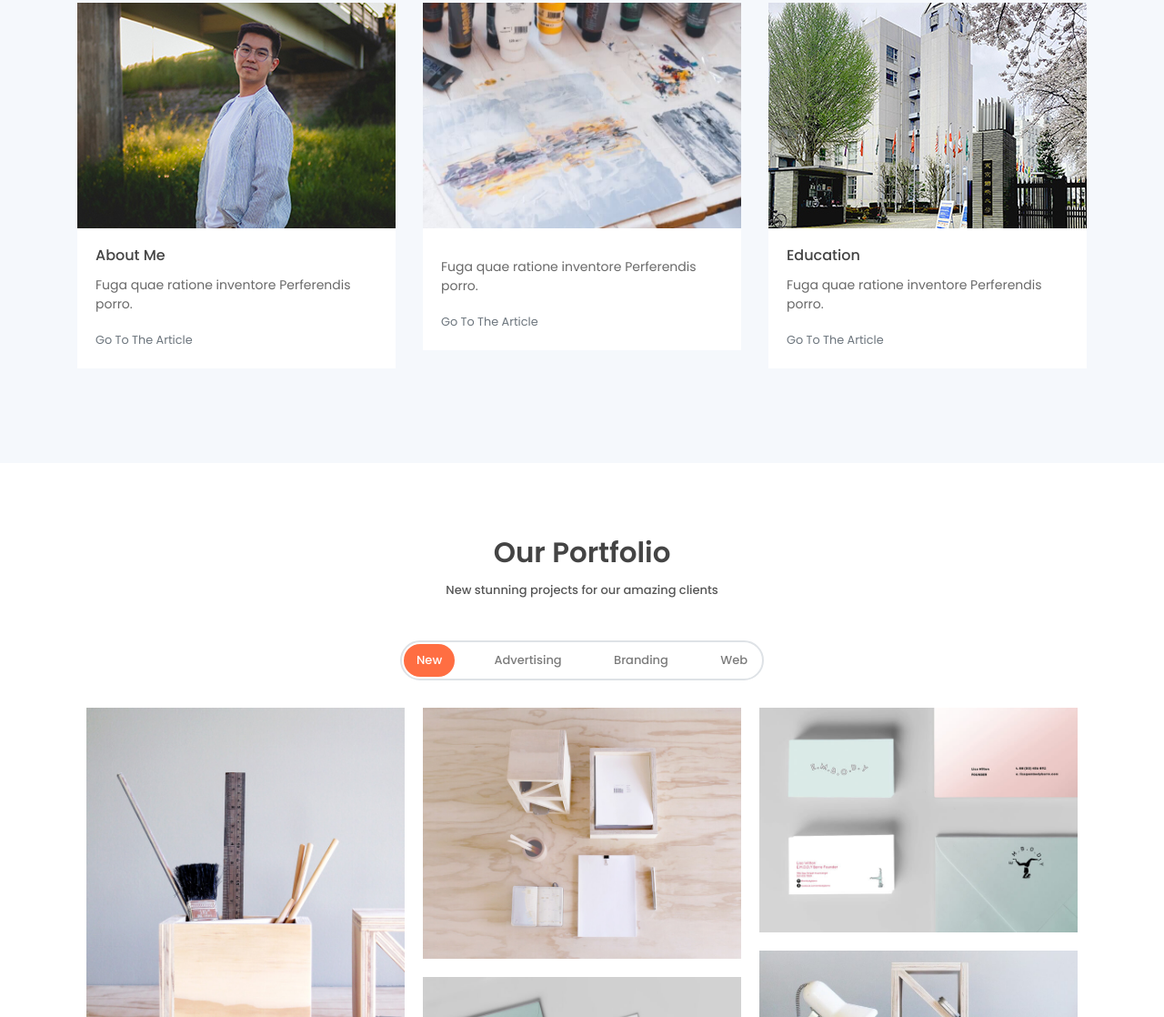
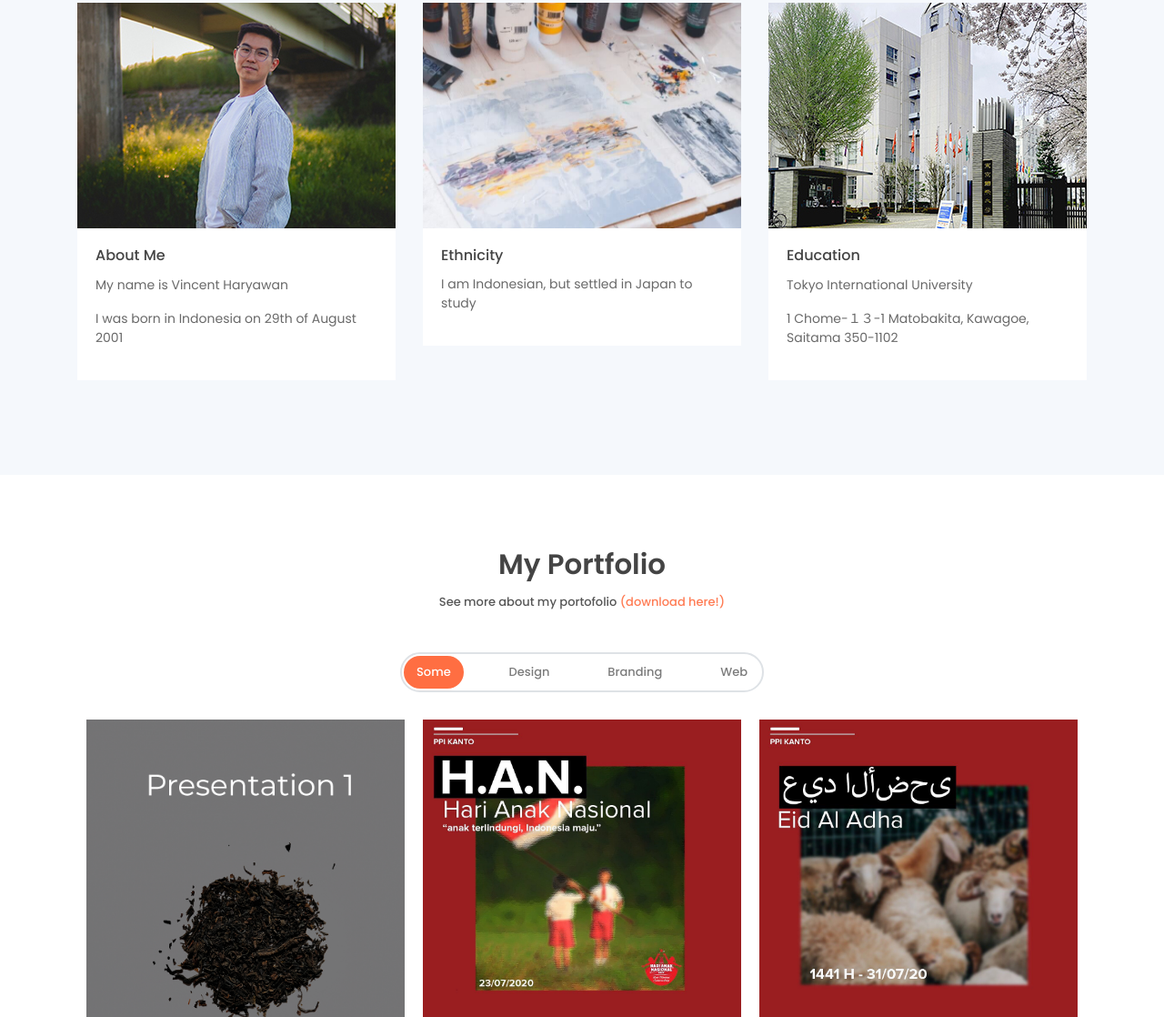
Before and after one commit to filipussetioo/vincentharyawan.com, a plain HTML site: page index.html in a window 1280 px wide. Shown: the part 1682-2800 px from the top of the page at 91% size. Drawn offline with Linux system fonts and the light colour scheme.

Commit message:
adding more img

```diff
--- a/index.html
+++ b/index.html
@@ -64,42 +64,6 @@
     </header>
     <!-- End Of Page Header -->
 
-    <!-- Service Section -->
-    <!-- <section  id="service" class="section pt-0">
-        <div class="container">
-            <h6 class="section-title text-center">Profile</h6>
-            <h6 class="section-subtitle text-center mb-5 pb-3">Voluptates architecto provident deserunt.</h6>
-
-            <div class="row">
-                <div class="col-md-4">
-                    <div class="card mb-4 mb-md-0">
-                        <div class="card-body">
-                            <h5 class="card-title mt-3">Name<h5>
-                            <p class="mb-0">Lorem ipsum dolor sit amet, cquasi cupiditate voluptate debitis saepe dolorem totam dolor repudiandae quo nihil, repellendus nesciunt ab fuga quae, minima reprehenderit sequi fugit.</p>
-                        </div>
-                    </div>
-                </div>
-                <div class="col-md-4">
-                    <div class="card mb-4 mb-md-0">
-                        <div class="card-body">
-                            <h5 class="card-title mt-3">Date Of Birth<h5>
-                            <p class="mb-0">Lorem ipsum dolor sit amet, cquasi cupiditate voluptate debitis saepe dolorem totam dolor repudiandae quo nihil, repellendus nesciunt ab fuga quae, minima reprehenderit sequi fugit.</p>
-                        </div>
-                    </div>
-                </div>
-                <div class="col-md-4">
-                    <div class="card mb-4 mb-md-0">
-                        <div class="card-body">
-                            <h5 class="card-title mt-3">Hobby<h5>
-                            <p class="mb-0">Lorem ipsum dolor sit amet, cquasi cupiditate voluptate debitis saepe dolorem totam dolor repudiandae quo nihil, repellendus nesciunt ab fuga quae, minima reprehenderit sequi fugit.</p>
-                        </div>
-                    </div>
-                </div>
-            </div>
-        </div>
-    </section> -->
-    <!-- End OF Service Section -->
-
     <!-- About Section -->
     <section class="section" id="about">
         <div class="container">
@@ -143,8 +107,8 @@
                         <img src="assets/imgs/S__14778749resize.jpg" alt="" class="card-img-top w-100">
                         <div class="card-body">
                             <h6 class="card-title">About Me</h6>
-                                <p>Fuga quae ratione inventore Perferendis porro.</p>
-                                <a href="javascript:void(0)" class="small text-muted">Go To The Article</a>
+                            <p>My name is Vincent Haryawan</p>
+                            <p>I was born in Indonesia on 29th of August 2001</p>
                         </div>
                     </div>
                 </div>
@@ -152,9 +116,8 @@
                     <div class="card border-0 mb-4">
                         <img src="assets/imgs/blog-2.jpg" alt="" class="card-img-top w-100">
                         <div class="card-body">
-                                <h6 class="card-title"></h5>
-                                <p>Fuga quae ratione inventore Perferendis porro.</p>
-                                <a href="javascript:void(0)" class="small text-muted">Go To The Article</a>
+                            <h6 class="card-title">Ethnicity</h5>
+                            <p>I am Indonesian, but settled in Japan to study</p>
                         </div>
                     </div>
                 </div>
@@ -163,8 +126,8 @@
                         <img src="assets/imgs/messageImage_1669605410459resize.jpg" alt="" class="card-img-top w-100">
                         <div class="card-body">
                             <h6 class="card-title">Education</h6>
-                                <p>Fuga quae ratione inventore Perferendis porro.</p>
-                                <a href="javascript:void(0)" class="small text-muted">Go To The Article</a>
+                            <p>Tokyo International University</p>
+                            <p>1 Chome-１３-1 Matobakita, Kawagoe, Saitama 350-1102</p>
                         </div>
                     </div>
                 </div>
@@ -176,14 +139,14 @@
     <!-- Portfolio Section -->
     <section id="portfolio" class="section portfolio-section">
         <div class="container">
-            <h6 class="section-title text-center">Our Portfolio</h6>
-            <h6 class="section-subtitle mb-5 text-center">New stunning projects for our amazing clients</h6>
+            <h6 class="section-title text-center">My Portfolio</h6>
+            <h6 class="section-subtitle mb-5 text-center">See more about my portofolio <a href="/assets/pdf/My Collective Work.pdf" download>(download here!)</a></h6>
             <div class="filters">
                 <a href="#" data-filter=".new" class="active">
-                    New
+                    Some
                 </a>
                 <a href="#" data-filter=".advertising">
-                    Advertising
+                    Design
                 </a>
                 <a href="#" data-filter=".branding">
                     Branding
@@ -195,7 +158,7 @@
             <div class="portfolio-container">
                 <div class="col-md-6 col-lg-4 web new">
                     <div class="portfolio-item">
-                        <img src="assets/imgs/web-1.jpg" class="img-fluid" alt="Download free bootstrap 4 admin dashboard, free boootstrap 4 templates">
+                        <img src="assets/imgs/presentation1.png" class="img-fluid" alt="Download free bootstrap 4 admin dashboard, free boootstrap 4 templates">
                         <div class="content-holder">
                             <a class="img-popup" href="assets/imgs/web-1.jpg"></a>
                             <div class="text-holder">
@@ -207,7 +170,7 @@
                 </div>
                 <div class="col-md-6 col-lg-4 web new">
                     <div class="portfolio-item">
-                        <img src="assets/imgs/web-2.jpg" class="img-fluid" alt="Download free bootstrap 4 admin dashboard, free boootstrap 4 templates">
+                        <img src="assets/imgs/han.jpg" class="img-fluid" alt="Download free bootstrap 4 admin dashboard, free boootstrap 4 templates">
                         <div class="content-holder">
                             <a class="img-popup" href="assets/imgs/web-2.jpg"></a>
                             <div class="text-holder">
@@ -219,7 +182,7 @@
                 </div>
                 <div class="col-md-6 col-lg-4 advertising new">
                     <div class="portfolio-item">
-                        <img src="assets/imgs/advertising-2.jpg" class="img-fluid" alt="Download free bootstrap 4 admin dashboard, free boootstrap 4 templates">
+                        <img src="assets/imgs/eid.jpg" class="img-fluid" alt="Download free bootstrap 4 admin dashboard, free boootstrap 4 templates">
                         <div class="content-holder">
                             <a class="img-popup" href="assets/imgs/advertising-2.jpg"></a>
                             <div class="text-holder">
@@ -231,7 +194,7 @@
                 </div>
                 <div class="col-md-6 col-lg-4 web">
                     <div class="portfolio-item">
-                        <img src="assets/imgs/web-4.jpg" class="img-fluid" alt="Download free bootstrap 4 admin dashboard, free boootstrap 4 templates">
+                        <img src="assets/imgs/albumcover.jpg" class="img-fluid" alt="Download free bootstrap 4 admin dashboard, free boootstrap 4 templates">
                         <div class="content-holder">
                             <a class="img-popup" href="assets/imgs/web-4.jpg"></a>
                             <div class="text-holder">
@@ -256,9 +219,9 @@
                 </div>
                 <div class="col-md-6 col-lg-4 web new">
                     <div class="portfolio-item">
-                        <img src="assets/imgs/web-3.jpg" class="img-fluid" alt="Download free bootstrap 4 admin dashboard, free boootstrap 4 templates">
+                        <img src="assets/imgs/quarantine.jpg" class="img-fluid" alt="Download free bootstrap 4 admin dashboard, free boootstrap 4 templates">
                        <div class="content-holder">
-                            <a class="img-popup" href="assets/imgs/web-3.jpg"></a>
+                            <a class="img-popup" href="assets/imgs/quarantine.jpg"></a>
                             <div class="text-holder">
                                 <h6 class="title">WEB</h6>
                                 <p class="subtitle">Expedita corporis doloremque velit in totam!</p>
@@ -317,7 +280,7 @@
                 </div>
                 <div class="col-md-6 col-lg-4 branding new">
                     <div class="portfolio-item">
-                        <img src="assets/imgs/branding-3.jpg" class="img-fluid" alt="Download free bootstrap 4 admin dashboard, free boootstrap 4 templates">
+                        <img src="assets/imgs/albumcover.jpg" class="img-fluid" alt="Download free bootstrap 4 admin dashboard, free boootstrap 4 templates">
                         <div class="content-holder">
                             <a class="img-popup" href="assets/imgs/branding-3.jpg"></a>
                             <div class="text-holder">
@@ -357,7 +320,7 @@
     <!-- End of portfolio section -->
 
     <!-- Testmonial Section -->
-    <!-- <section class="section" id="testmonial">
+    <section class="section" id="testmonial">
         <div class="container">
             <h6 class="section-title text-center mb-0">Testmonials</h6>
             <h6 class="section-subtitle mb-5 text-center">What Our Clients Says</h6>
@@ -406,7 +369,7 @@
                 </div>
             </div>
         </div>
-    </section> -->
+    </section>
     <!-- End of Testmonial Section -->
 
     <!-- Contact Section -->
```
Also changed, not shown: assets/imgs/albumcover.jpg (added), assets/imgs/eid.jpg (added), assets/imgs/han.jpg (added), assets/imgs/presentation1.png (added), assets/imgs/quarantine.jpg (added), 2 other files. Lines whose indentation alone changed are shown as unchanged.
